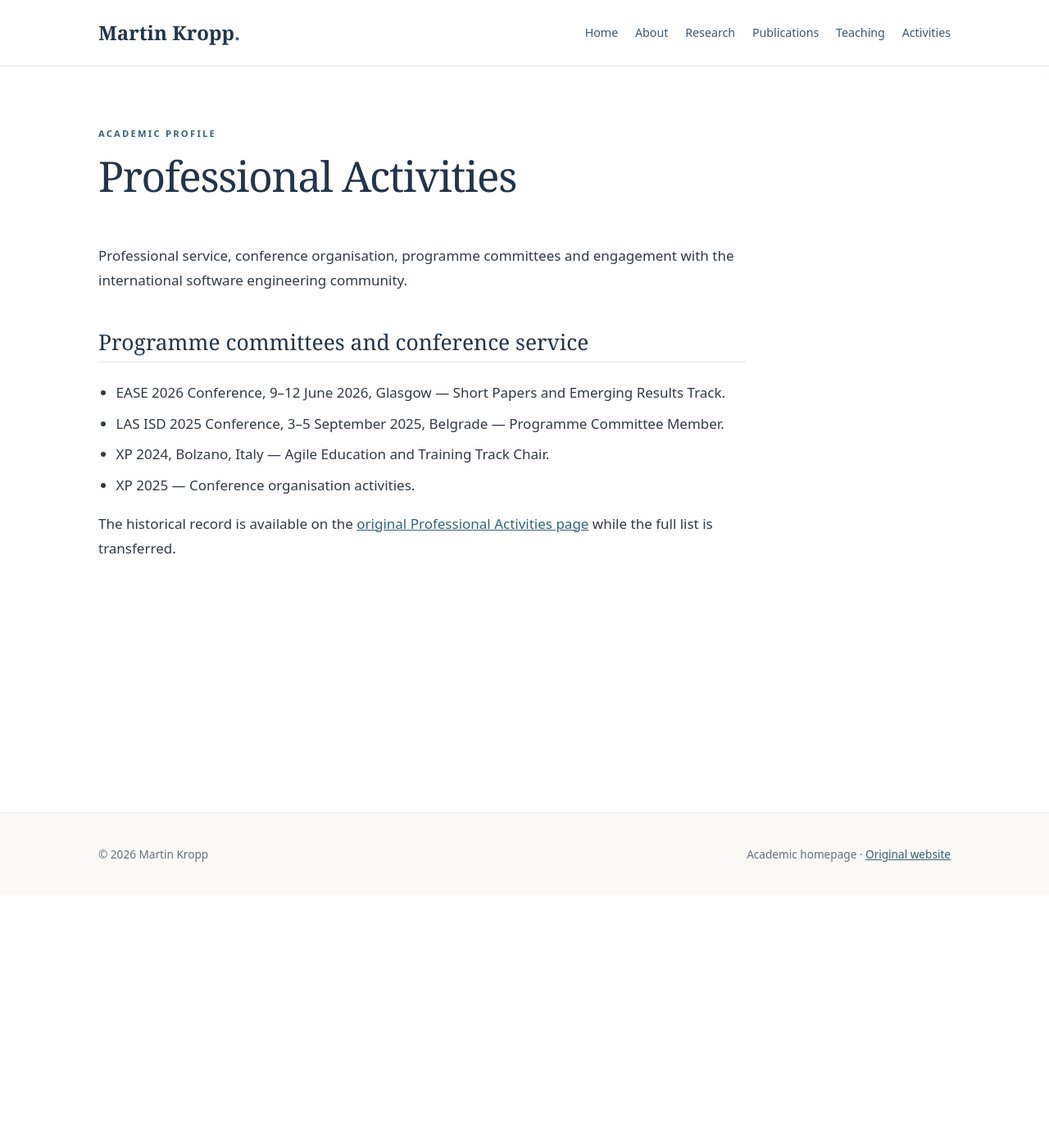
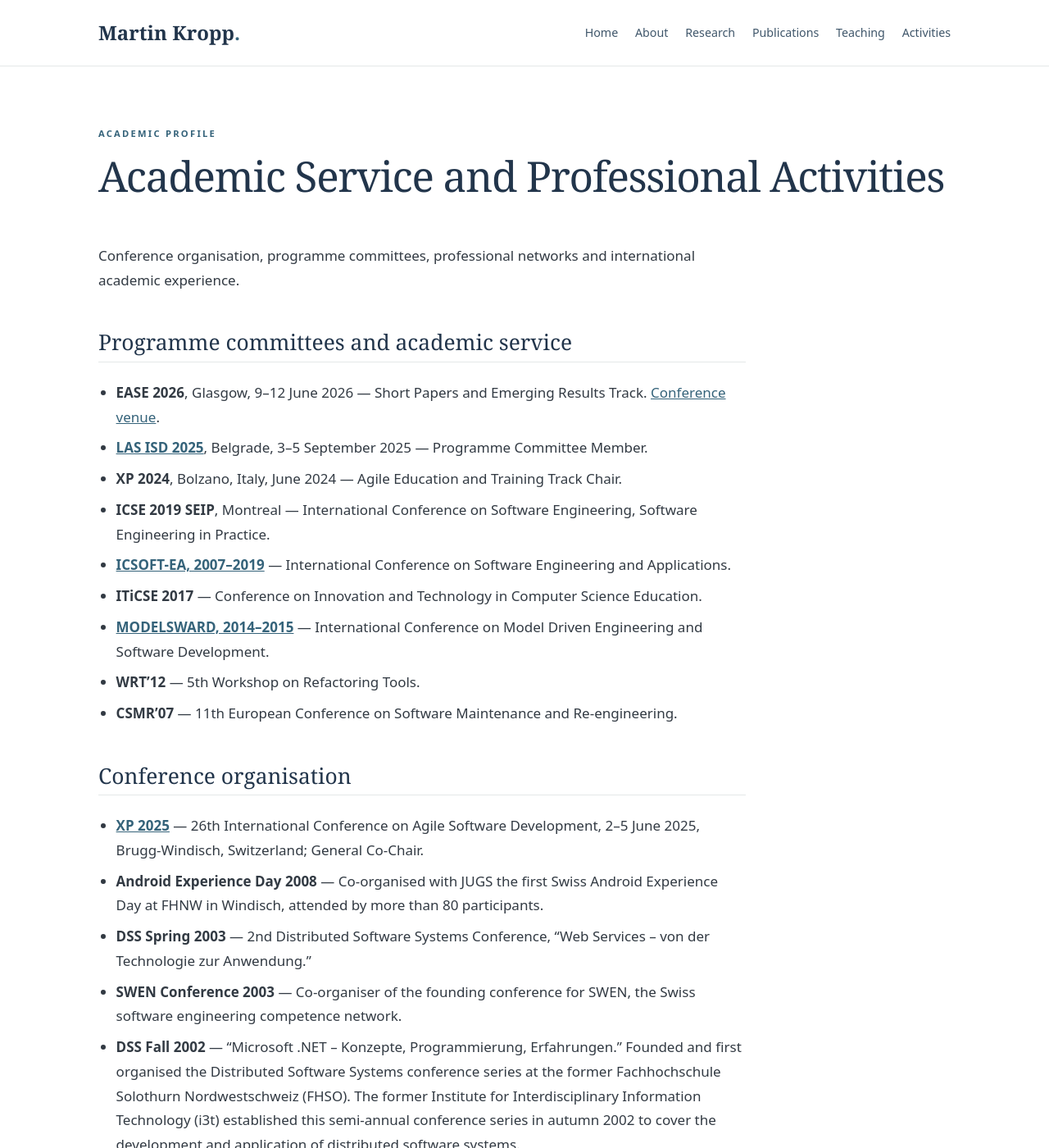
Before and after one commit to martinkropp/martinkropp.github.io, a Jekyll site: the page built from professional-activities1.md, in a window 1280 px wide and 1400 px high. Shown: the whole window at 82% size. Built offline with Jekyll 4.4.1, drawn with Linux system fonts in a browser that asks for light colours; some of the changed text lies outside the part shown.

Commit message:
Complete migration of professional-activities1.md

```diff
--- a/professional-activities1.md
+++ b/professional-activities1.md
@@ -1,14 +1,54 @@
 ---
-title: Professional Activities
+title: Academic Service and Professional Activities
 permalink: /professional-activities1
+description: Conference service, professional networks and international academic visits.
 ---
-Professional service, conference organisation, programme committees and engagement with the international software engineering community.
 
-## Programme committees and conference service
+Conference organisation, programme committees, professional networks and international academic experience.
 
-- EASE 2026 Conference, 9–12 June 2026, Glasgow — Short Papers and Emerging Results Track.
-- LAS ISD 2025 Conference, 3–5 September 2025, Belgrade — Programme Committee Member.
-- XP 2024, Bolzano, Italy — Agile Education and Training Track Chair.
-- XP 2025 — Conference organisation activities.
+## Programme committees and academic service
 
-The historical record is available on the [original Professional Activities page](https://www.kropp.ch/professional-activities1) while the full list is transferred.
+- **EASE 2026**, Glasgow, 9–12 June 2026 — Short Papers and Emerging Results Track. [Conference venue](https://conf.researchr.org/venue/ease-2026/ease-2026-venue).
+- **[LAS ISD 2025](https://y2025.lasd.pl/)**, Belgrade, 3–5 September 2025 — Programme Committee Member.
+- **XP 2024**, Bolzano, Italy, June 2024 — Agile Education and Training Track Chair.
+- **ICSE 2019 SEIP**, Montreal — International Conference on Software Engineering, Software Engineering in Practice.
+- **[ICSOFT-EA, 2007–2019](http://www.icsoft-ea.org/?y=2015)** — International Conference on Software Engineering and Applications.
+- **ITiCSE 2017** — Conference on Innovation and Technology in Computer Science Education.
+- **[MODELSWARD, 2014–2015](http://www.modelsward.org/?y=2014)** — International Conference on Model Driven Engineering and Software Development.
+- **WRT'12** — 5th Workshop on Refactoring Tools.
+- **CSMR'07** — 11th European Conference on Software Maintenance and Re-engineering.
+
+## Conference organisation
+
+- **[XP 2025](https://conf.researchr.org/home/xp-2025)** — 26th International Conference on Agile Software Development, 2–5 June 2025, Brugg-Windisch, Switzerland; General Co-Chair.
+- **Android Experience Day 2008** — Co-organised with JUGS the first Swiss Android Experience Day at FHNW in Windisch, attended by more than 80 participants.
+- **DSS Spring 2003** — 2nd Distributed Software Systems Conference, “Web Services – von der Technologie zur Anwendung.”
+- **SWEN Conference 2003** — Co-organiser of the founding conference for SWEN, the Swiss software engineering competence network.
+- **DSS Fall 2002** — “Microsoft .NET – Konzepte, Programmierung, Erfahrungen.” Founded and first organised the Distributed Software Systems conference series at the former Fachhochschule Solothurn Nordwestschweiz (FHSO). The former Institute for Interdisciplinary Information Technology (i3t) established this semi-annual conference series in autumn 2002 to cover the development and application of distributed software systems.
+
+## Professional memberships
+
+- **[Swiss Agile Research Network (SARN)](http://www.swissagileresearchnetwork.ch/)** — Founder and member of the management board.
+- **GI — Gesellschaft für Informatik** (German Computing Society) — Member of the Software Technik specialist group.
+- **CHOOSE — Swiss Group for Object-Oriented Systems and Environments** — Special-interest group of the Swiss Informatics Society.
+- **SWEN — Software Engineering Network of Switzerland** — Founder and member of the management board.
+
+## International academic experience
+
+These visits are also described on the [About page](/about#international-academic-experience).
+
+### 2023–2024 · Victoria University of Wellington, New Zealand
+
+Second research sabbatical with Craig Anslow, continuing research into agile software development and collaboration, including large-screen walls for agile teamwork.
+
+### 2015 · Carleton University, Ottawa, Canada
+
+Research sabbatical at the hotsoft lab with Robert Biddle and his team, investigating agile collaboration and the use of large-screen walls.
+
+### November 2002 · Institute of Technology Blanchardstown, Dublin, Ireland
+
+A two-week lecturing visit with several talks about UML and a one-day seminar, *Introduction into UML*, for industry and academia.
+
+---
+
+*The entries above were transferred from the original site, with formatting and light language edits. Historical links and affiliations have not all been revalidated.*
```
